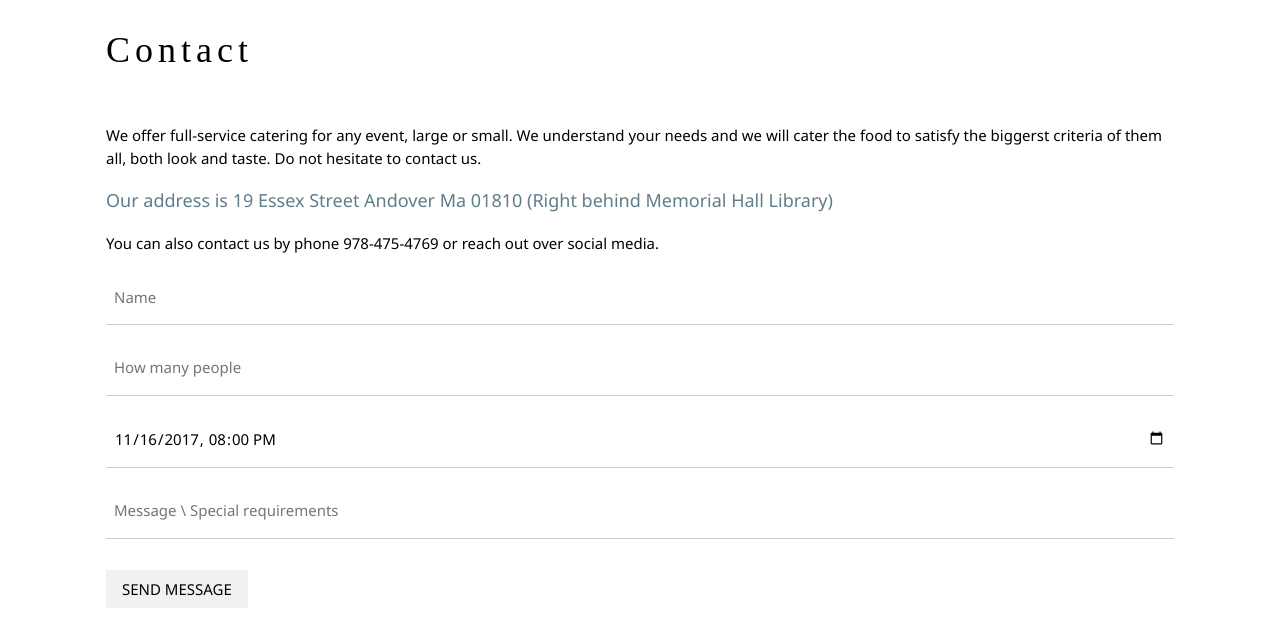
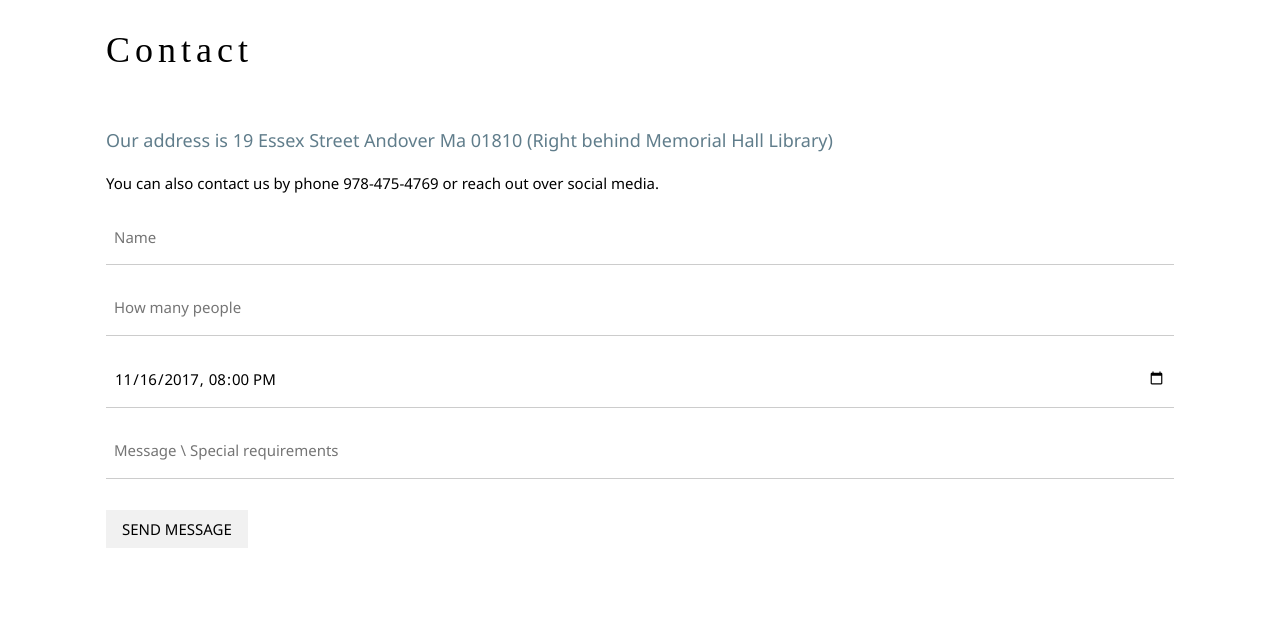
Before and after one commit to Schirmergithub/4-sauce-Schirmer-Albano, a plain HTML site: page index.html in a window 1280 px wide. Shown: the part 2740-3361 px from the top of the page. Drawn offline with nearby package versions, Linux system fonts and the light colour scheme.

Commit message:
updated contact info

```diff
--- a/index.html
+++ b/index.html
@@ -140,7 +140,7 @@ h1, h2, h3, h4, h5, h6 {
   <!-- Contact Section -->
   <div class="w3-container w3-padding-64" id="contact">
     <h1>Contact</h1><br>
-    <p>We offer full-service catering for any event, large or small. We understand your needs and we will cater the food to satisfy the biggerst criteria of them all, both look and taste. Do not hesitate to contact us.</p>
+
     <p class="w3-text-blue-grey w3-large"><b></b>Our address is 19 Essex Street Andover Ma 01810 (Right behind Memorial Hall Library)</p>
     <p>You can also contact us by phone 978-475-4769 or reach out over social media.</p>
     <form action="/action_page.php" target="_blank">
```
